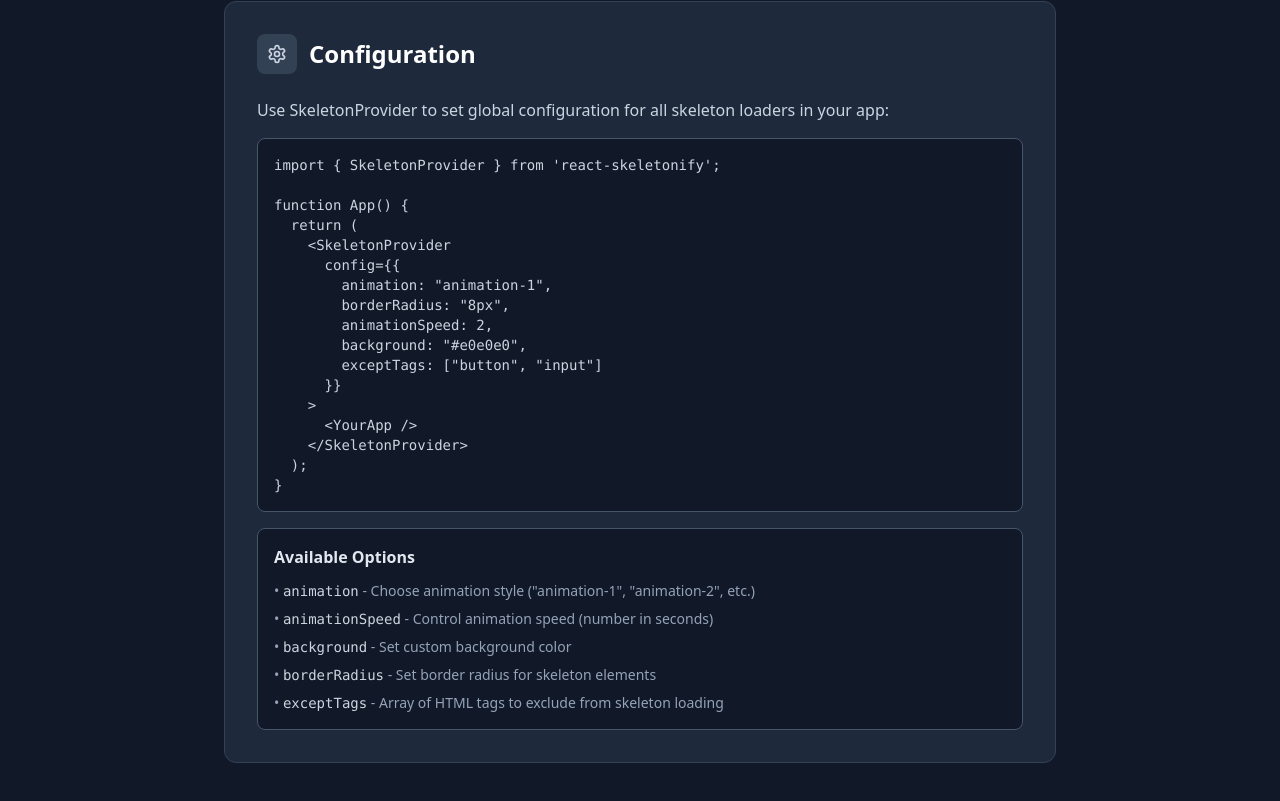
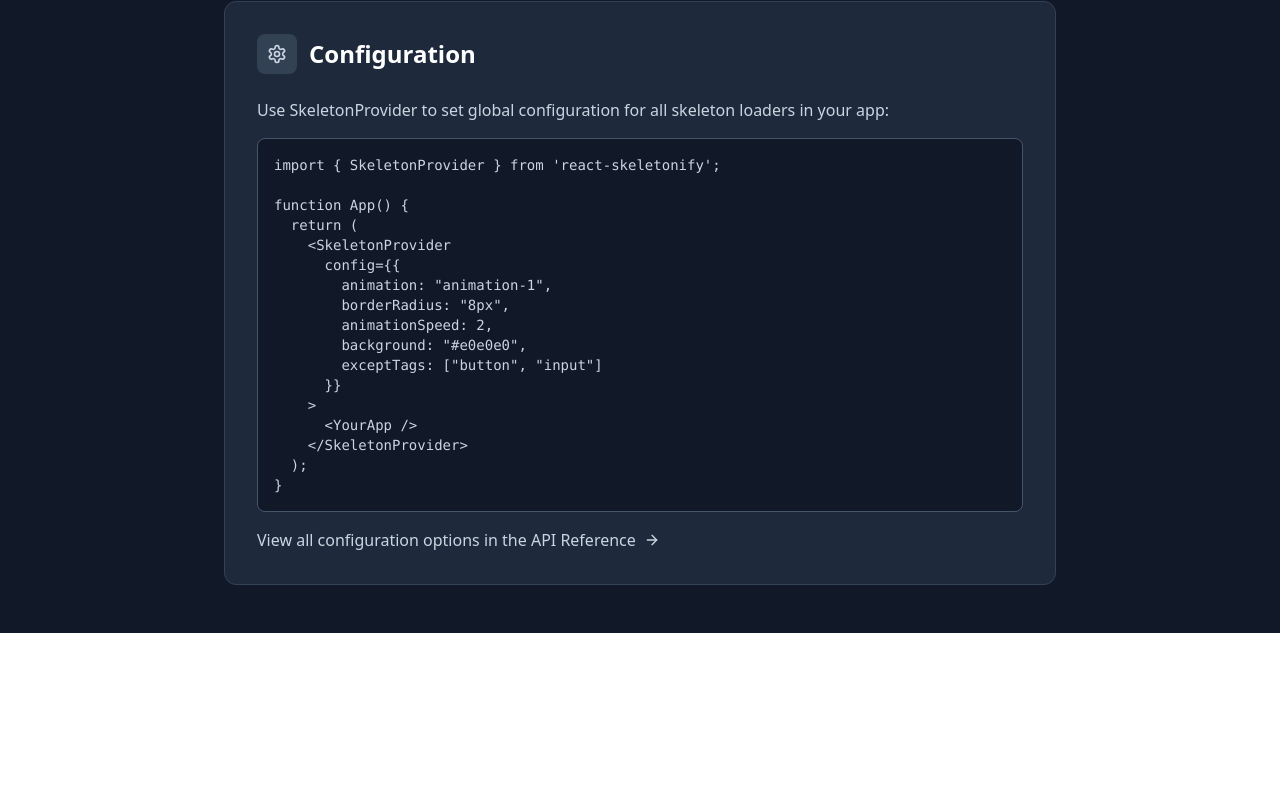
Before and after one commit to Sinan0333/react-skeletonify-doc, a React (Vite) app: page /docs in a window 1280 px wide. Shown: the part 1256-2057 px from the top of the page. After the commit the page ends 1889 px from the top, so only its background shows below. Built offline with nearby package versions, Linux system fonts and the light colour scheme.

Commit message:
Updated Documentation.tsx

```diff
--- a/src/pages/Documentation.tsx
+++ b/src/pages/Documentation.tsx
@@ -1,5 +1,6 @@
 import React from 'react';
-import { Book, Download, Code2, Settings } from 'lucide-react';
+import { Book, Download, Code2, Settings, ArrowRight } from 'lucide-react';
+import { Link } from 'react-router-dom';
 
 export default function Documentation() {
   return (
@@ -95,15 +96,14 @@ function App() {
 }`}
                 </pre>
               </div>
-              <div className="mt-4 bg-gray-900 rounded-lg p-4 border border-slate-600">
-                <h3 className="text-slate-200 font-semibold mb-3">Available Options</h3>
-                <ul className="text-slate-400 text-sm space-y-2">
-                  <li>• <span className="text-slate-300 font-mono">animation</span> - Choose animation style ("animation-1", "animation-2", etc.)</li>
-                  <li>• <span className="text-slate-300 font-mono">animationSpeed</span> - Control animation speed (number in seconds)</li>
-                  <li>• <span className="text-slate-300 font-mono">background</span> - Set custom background color</li>
-                  <li>• <span className="text-slate-300 font-mono">borderRadius</span> - Set border radius for skeleton elements</li>
-                  <li>• <span className="text-slate-300 font-mono">exceptTags</span> - Array of HTML tags to exclude from skeleton loading</li>
-                </ul>
+              <div className="mt-4">
+                <Link
+                  to="/api-reference"
+                  className="inline-flex items-center space-x-2 text-slate-300 hover:text-white transition-colors group"
+                >
+                  <span>View all configuration options in the API Reference</span>
+                  <ArrowRight className="h-4 w-4 group-hover:translate-x-1 transition-transform" />
+                </Link>
               </div>
             </div>
           </section>
```
